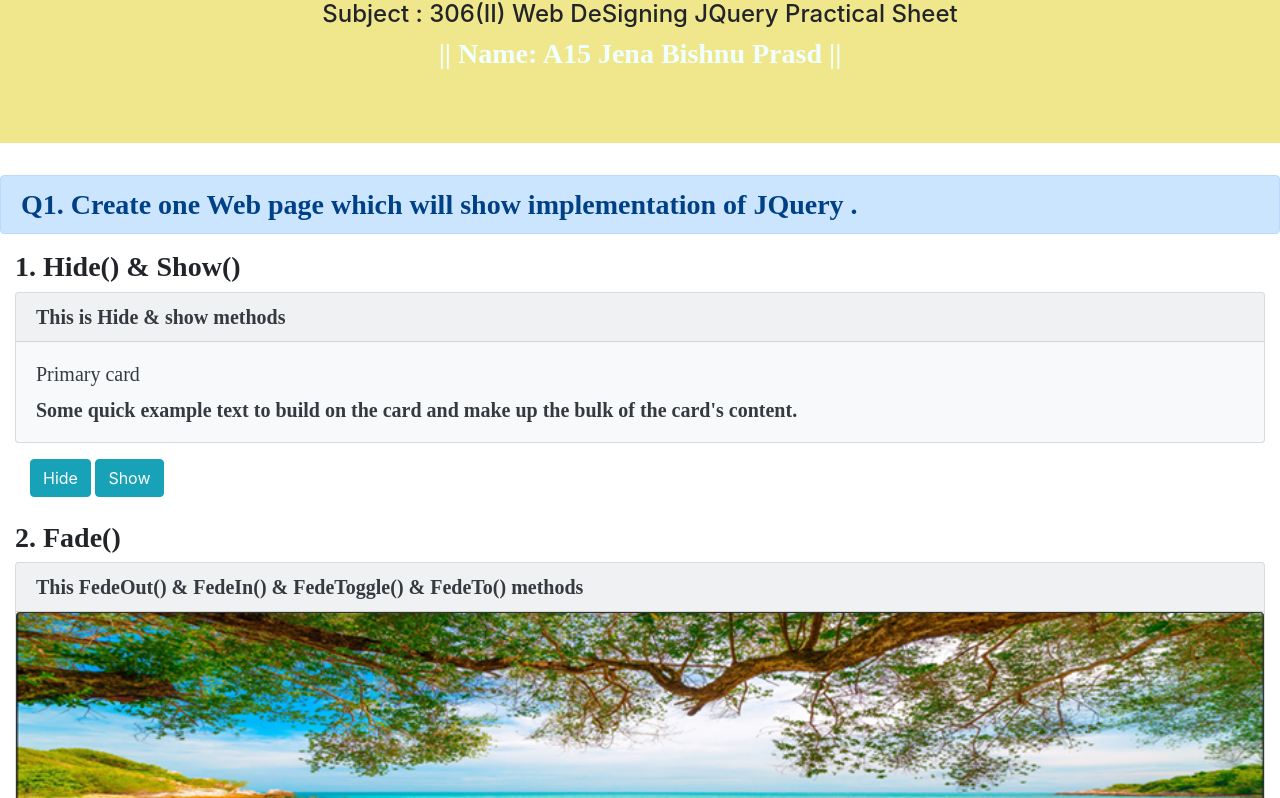
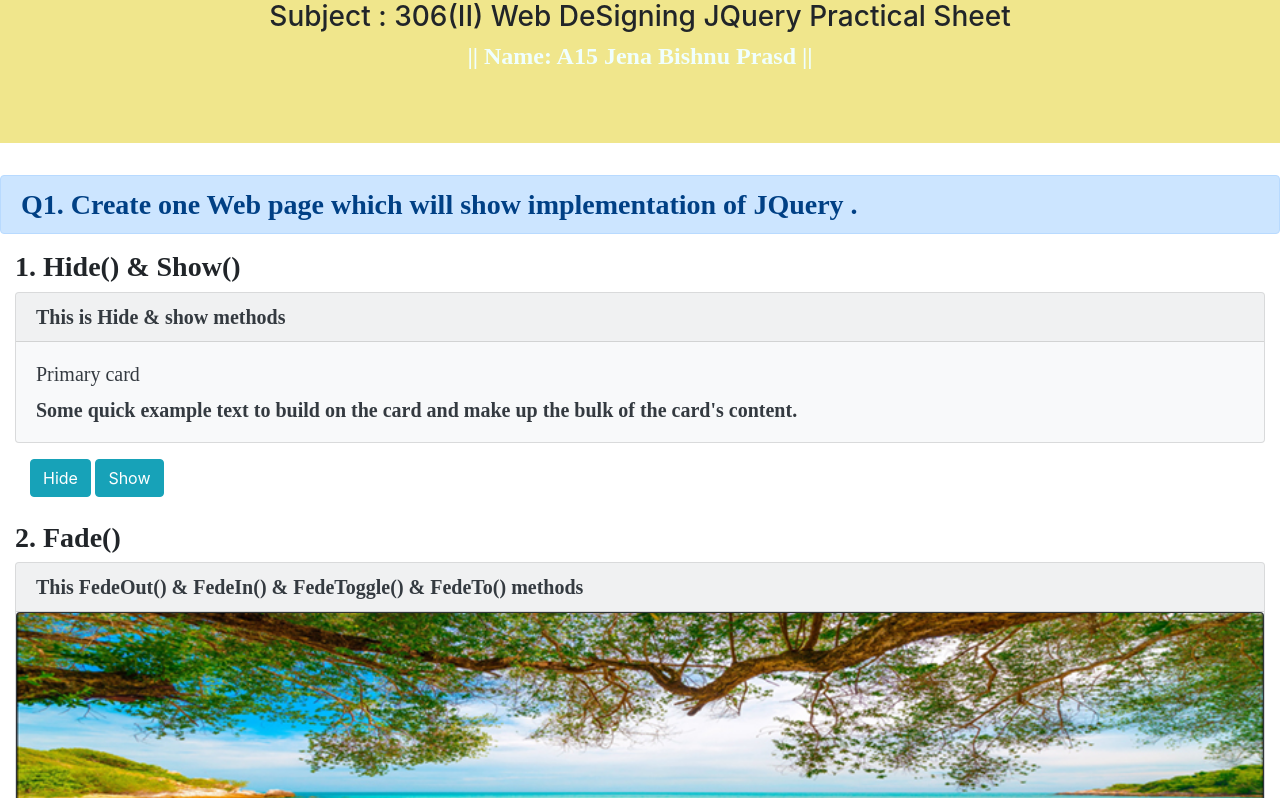
Before and after one commit to itbishnu000/Web-Assignment, a plain HTML site: page index.html in a window 1280 px wide. Shown: the part 139-937 px from the top of the page. Drawn offline with nearby package versions, Linux system fonts and the light colour scheme.

Commit message:
Update index.html

```diff
--- a/index.html
+++ b/index.html
@@ -88,10 +88,10 @@
             <h1 class="display-4 text-center">
                 Vimal Tormal BCA & Commerce Collage
             </h1>
-            <p class="h4 text-center">
+            <p class="h3 text-center">
                 Subject : 306(II) Web DeSigning JQuery Practical Sheet
             </p>
-            <p class="h3 text-center font col">
+            <p class="h4 text-center font col">
                 || Name: A15 Jena Bishnu Prasd ||
             </p>
 
```
